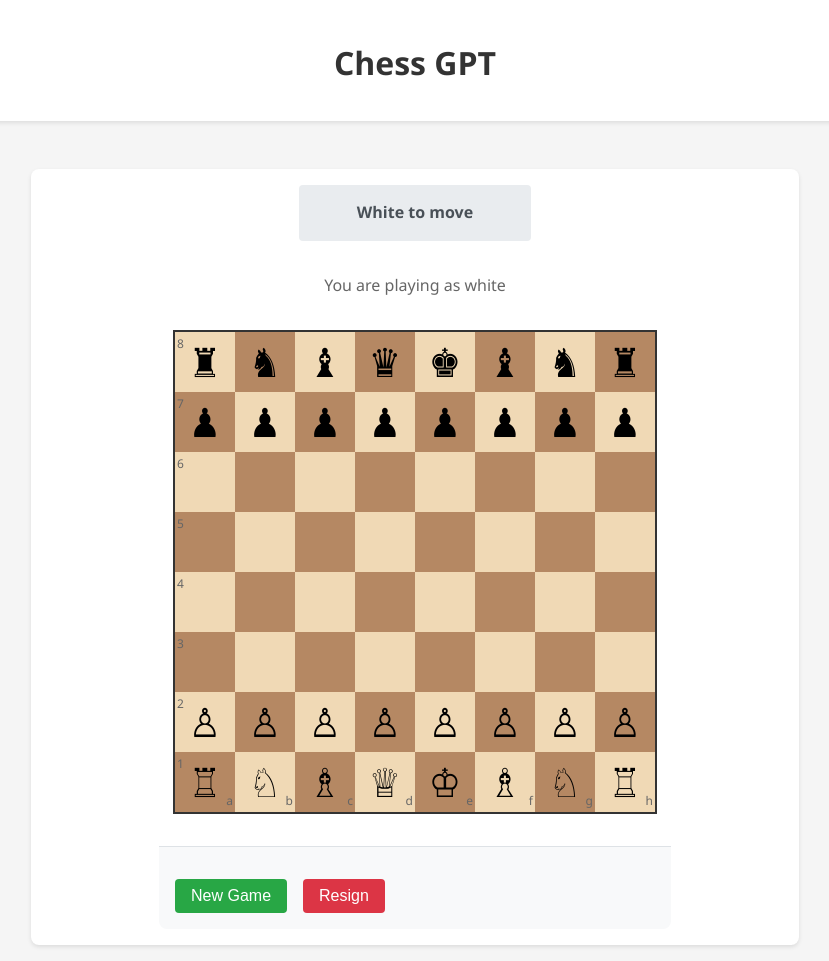
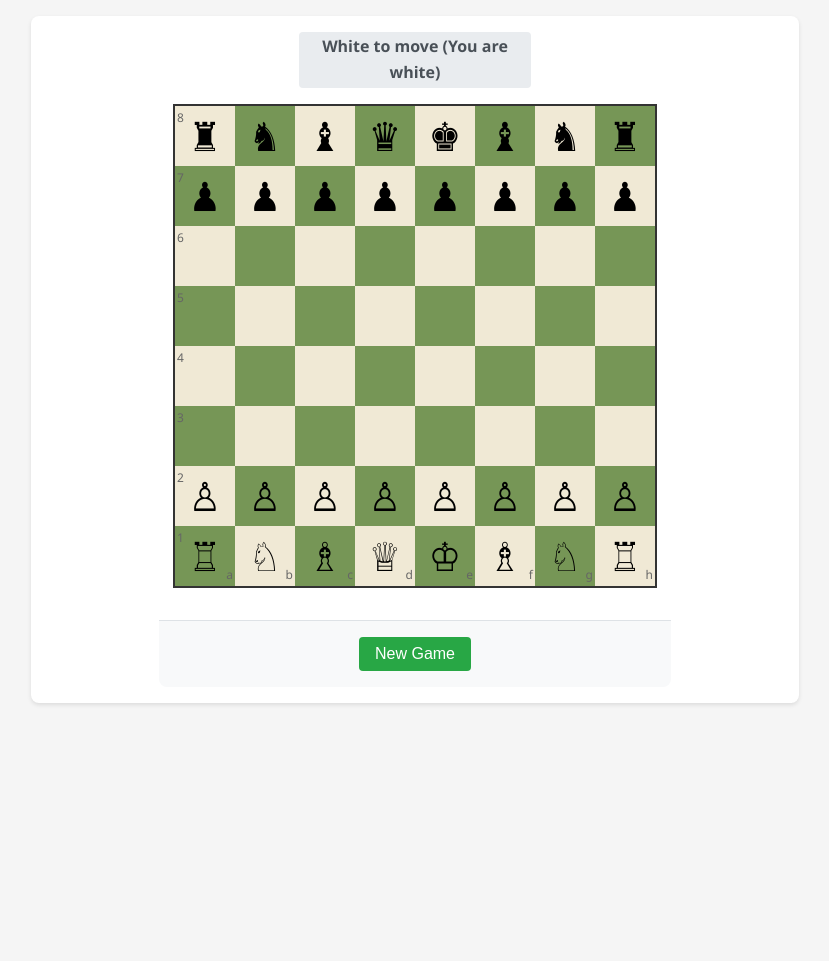
Before and after one commit to lon23gold04/Chess-GPT, a Flask app: page /select_color/white in a window 1280 px wide. Shown: the whole page, without its empty margins (225-1054 px from the left). After the commit the page ends 705 px from the top, so only its background shows below. Run offline with Flask 3, Linux system fonts and the light colour scheme.

Commit message:
Simplify UI

```diff
--- a/templates/index.html
+++ b/templates/index.html
@@ -20,15 +20,6 @@
             margin: 0 auto;
             padding: 1rem;
             box-sizing: border-box;
-        }
-
-        /* Header styling */
-        .header {
-            background-color: #ffffff;
-            box-shadow: 0 2px 4px rgba(0,0,0,0.1);
-            padding: 1rem;
-            text-align: center;
-            margin-bottom: 2rem;
         }
 
         /* Main content area */
@@ -78,8 +69,8 @@
         }
 
         /* Chess board colors */
-        .white { background-color: #f0d9b5; }  /* Light squares */
-        .black { background-color: #b58863; }  /* Dark squares */
+        .white { background-color: #f0e9d5; }  /* Cream squares */
+        .black { background-color: #769656; }  /* Green squares */
 
         /* Board coordinates */
         .coordinate {
@@ -126,7 +117,7 @@
             left: 0;
             right: 0;
             bottom: 0;
-            background-color: rgba(144, 238, 144, 0.6);  /* Light green highlight */
+            background-color: rgba(187, 203, 43, 0.4);  /* Semi-transparent yellow-green */
             pointer-events: none;
         }
 
@@ -196,9 +187,10 @@
 
         /* Game controls and buttons */
         .game-controls {
-            margin-top: 1rem;
             display: flex;
-            gap: 1rem;
+            justify-content: center;  /* Center horizontally */
+            align-items: center;      /* Center vertically */
+            width: 100%;             /* Take full width of status bar */
         }
         .game-btn {
             padding: 0.5rem 1rem;
@@ -231,8 +223,8 @@
             width: 100%;
             max-width: 480px;
             display: flex;
-            justify-content: space-between;
-            align-items: center;
+            justify-content: center;  /* Center horizontally */
+            align-items: center;      /* Center vertically */
         }
 
         /* Move analysis containers */
@@ -275,8 +267,6 @@
             /* Tablet and large phone adjustments */
             .container { padding: 0.5rem; }
             .content { padding: 0.5rem; }
-            .header { margin-bottom: 1rem; }
-            h1 { font-size: 1.5rem; margin-bottom: 0.5rem; }
             p { margin-bottom: 1rem; }
             .coordinate { font-size: 10px; }
             #analysis-container { padding: 0.5rem; }
@@ -323,25 +313,17 @@
     </style>
 </head>
 <body>
-    <!-- Page header -->
-    <div class="header">
-        <h1>{{ title }}</h1>
-    </div>
-
     <!-- Main container -->
     <div class="container">
         <div class="content">
             <!-- Turn indicator and AI thinking animation -->
             <div id="turn-container">
-                <div id="turn-indicator">White to move</div>
+                <div id="turn-indicator">White to move (You are {{ player_color }})</div>
                 <div id="ai-thinking">
                     <span class="spinner">♟</span>
                     <span class="text">AI is thinking...</span>
                 </div>
             </div>
-
-            <!-- Player color message -->
-            <p>{{ message }}</p>
 
             <!-- Chess board grid -->
             <div class="chess-board" data-player-color="{{ player_color }}">
@@ -387,7 +369,6 @@
             <div class="status-bar">
                 <div class="game-controls">
                     <button id="new-game-btn" class="game-btn" onclick="startNewGame()">New Game</button>
-                    <button id="resign-btn" class="game-btn" onclick="resignGame()">Resign</button>
                 </div>
             </div>
         </div>
@@ -792,7 +773,7 @@
                 turnIndicator.classList.add('game-over');
                 turnIndicator.classList.remove('in-check');
                 showMoveStatus(data.message, true);
-                document.getElementById('resign-btn').disabled = true;
+                document.getElementById('new-game-btn').disabled = true;
             } else {
                 // Handle AI's move if present
                 if (data.ai_move) {
@@ -802,7 +783,7 @@
                         setTimeout(() => animateRookMove(data.ai_move.castling_info), 600);
                     }
                     turnIndicator.textContent =
-                        `${data.current_turn.charAt(0).toUpperCase() + data.current_turn.slice(1)} to move`;
+                        `${data.current_turn.charAt(0).toUpperCase() + data.current_turn.slice(1)} to move (You are ${playerColor})`;
 
                     // Update check status
                     if (data.in_check) {
@@ -864,30 +845,6 @@
                 return;
             }
             location.reload();
-        }
-
-        /**
-         * Handles game resignation
-         * Confirms with user and updates game state
-         */
-        function resignGame() {
-            if (isGameOver) return;
-
-            if (confirm('Are you sure you want to resign?')) {
-                isGameOver = true;
-                const turnIndicator = document.getElementById('turn-indicator');
-                const winner = playerColor === 'white' ? 'Black' : 'White';
-                turnIndicator.textContent = `${winner} wins by resignation!`;
-                turnIndicator.classList.add('game-over');
-                turnIndicator.classList.remove('in-check');
-                showMoveStatus(`Game Over! ${winner} wins by resignation!`, true);
-                document.getElementById('resign-btn').disabled = true;
-
-                // Auto-restart after delay
-                setTimeout(() => {
-                    location.reload();
-                }, 2000);
-            }
         }
 
         /**
@@ -998,7 +955,7 @@
         }
 
         // Initialize game state and event listeners
-        document.getElementById('resign-btn').disabled = isGameOver;
+        document.getElementById('new-game-btn').disabled = isGameOver;
 
         // Add click handlers for squares
         document.querySelectorAll('.square').forEach(square => {
```
